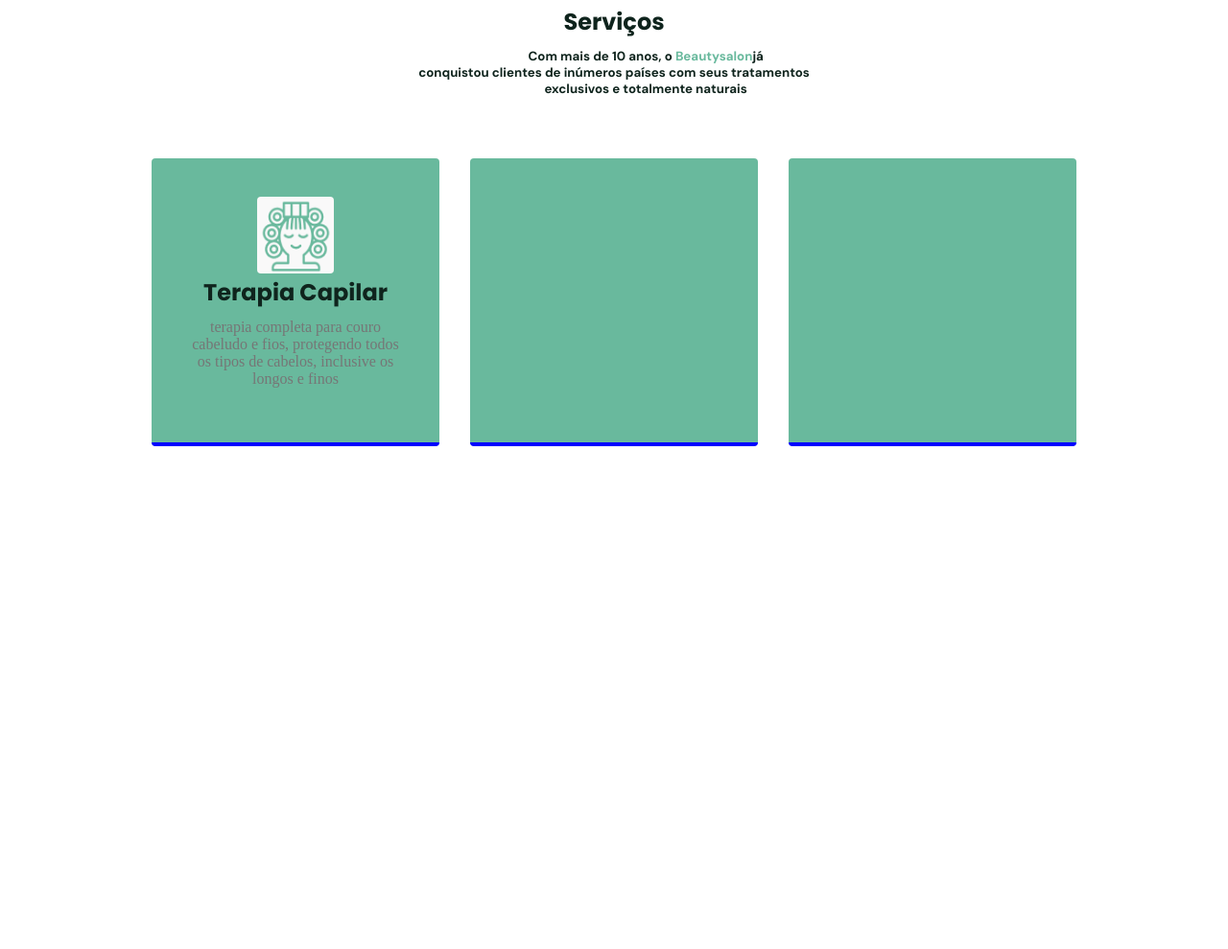
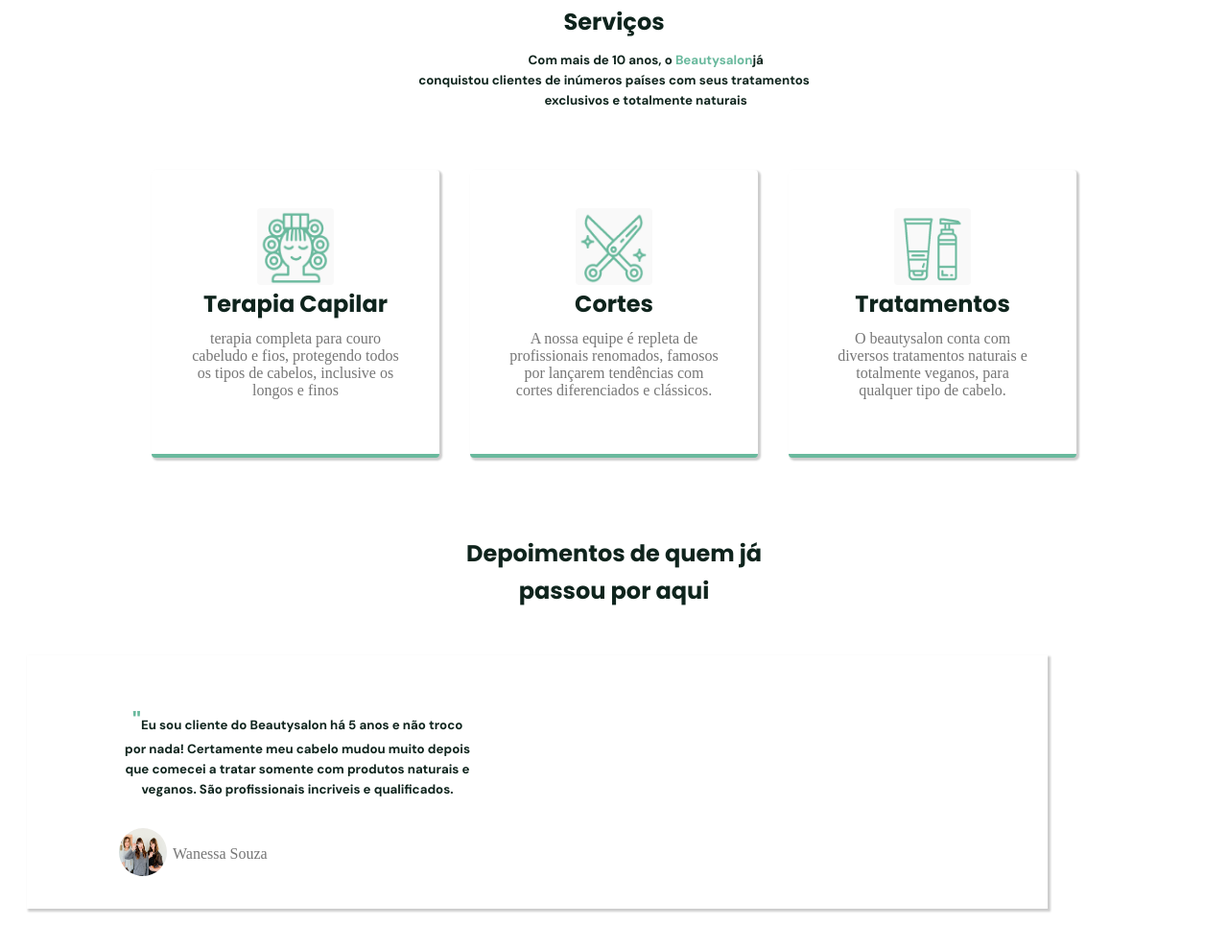
Before and after one commit to LarinhaPrates/3-ano_exercicio03, a website: page src/index.html in a window 1280 px wide. Shown: the part 1045-2034 px from the top of the page at 96% size. Before the commit the page ends 1526 px from the top, so only its background shows below. Drawn offline with Linux system fonts and the light colour scheme.

Commit message:
outras alterações

```diff
--- a/src/index.html
+++ b/src/index.html
@@ -111,10 +111,63 @@
                         </div>
                     </div>
                     <div class="row">
-                        <div class="box"></div>
+                        <div class="box">
+                            <div class="iconeImg">
+                                <img class="icones" src="./assets/img/tesoura.png" alt="" srcset="">
+                            </div>
+                            <div class="titulo">
+                                <h2>Cortes</h2>
+                            </div>
+                            <div class="subtitulo">
+                                <p>A nossa equipe é repleta de</p>
+                                <p>profissionais renomados, famosos</p>
+                                <p>por lançarem tendências com</p>
+                                <p>cortes diferenciados e clássicos.</p>
+                            </div>
+                        </div>
                     </div>
                     <div class="row">
-                        <div class="box"></div>
+                        <div class="box">
+                            <div class="iconeImg">
+                                <img class="icones" src="./assets/img/produto.png" alt="" srcset="">
+                            </div>
+                            <div class="titulo">
+                                <h2>Tratamentos</h2>
+                            </div>
+                            <div class="subtitulo">
+                                <p>O beautysalon conta com</p>
+                                <p>diversos tratamentos naturais e</p>
+                                <p>totalmente veganos, para</p>
+                                <p>qualquer tipo de cabelo.</p>
+                            </div>
+                        </div>
+                    </div>
+                </div>
+                <div class="boxDepoimentos">
+                    <div class="row">
+                        <div class="boxtitulo">
+                            <div class="titulo">
+                                <h2>Depoimentos de quem já</h2>
+                                <h2>passou por aqui</h2>
+                        </div>
+                    </div>
+                    </div>
+                    <div class="boxPostagem">
+                        <div class="box_Comentario">
+                            <div class="SubTitulo">
+                                <h5><span class="parentese">"</span>Eu sou cliente do Beautysalon há 5 anos e não troco</h5>
+                                <h5>por nada! Certamente meu cabelo mudou muito depois</h5>
+                                <h5>que comecei a tratar somente com produtos naturais e</h5>
+                                <h5>veganos. São profissionais incriveis e qualificados.</h5>
+                            </div>
+                            <div class="imgCirculo">
+                                <img class="circulo" src="./assets/img/cabelereiras.png" alt="">
+                                <div class="comentario">
+                                    <p class="comentario">Wanessa Souza</p>
+                                </div>
+                            </div>
+                        </div>
+                        <div class="box_Comentario"></div>
                     </div>
                 </div>
             </div>
--- a/src/styles/main.scss
+++ b/src/styles/main.scss
@@ -5,6 +5,8 @@
 $fontePrincipal: Poppins, sans-serif;
 $fonteTitulo: DM Sans, sans-serif;
 $corDoTextoDoButton: #F9F9F9;
+$corDeFundo1: #FFFFFF;
+
 
 *{
     margin: 0;
@@ -206,6 +208,7 @@
 h5{
     font-family: $fonteTitulo;
     color: $coresDoTitulo;
+    margin-top: 0.3em;
 }
 
 .boxdebaixo{
@@ -227,9 +230,11 @@
 .box{
     width: 300px;
     height: 300px;
-    background-color: #69B99D;
-    border-bottom: 4px solid blue;
+    background-color: $corDeFundo1;
+    border-bottom: 4px solid $corPrincipal;
     border-radius: 4px;
+    box-shadow: 2px 2px 2px 1px rgba(0, 0, 0, 0.2);
+
 }
 
 .icones{
@@ -248,4 +253,69 @@
     display: flex;
     align-items: center;
     justify-content: center;
+    flex-direction: column;
 }
+
+.boxDepoimentos{
+    display: flex;
+    justify-content: center;
+    align-items: center;
+    width: 100%;
+    height: 50%;
+    margin-top: 3em;
+    flex-direction: column;
+}
+
+.box_Comentario{
+    width: 500px;
+    height: 264px;
+    background-color: $corDeFundo1;
+    margin-left: 2em;
+    display: flex;
+    flex-direction: column;
+    border-radius: 4px;
+}
+
+
+.boxPostagem{
+    display: flex;
+    justify-content: center;
+    align-items: center;
+    margin-top: 2em;
+    margin-right: 10em;
+    box-shadow: 2px 2px 2px 1px rgba(0, 0, 0, 0.2);
+}
+
+.SubTitulo{
+    display: flex;
+    align-items: center;
+    justify-content: flex-start;
+    flex-direction: column;
+    margin-top: 3em;
+}
+
+.parentese{
+    font-size: 1.9em;
+}
+
+.imgCirculo{
+    width: 3em;
+    height: 3em;
+    margin-left: 4em;
+    display: flex;
+    margin-top: 2em;
+}
+.circulo{
+    width: 50px;
+    height: 50px;
+    border-radius: 50%;
+    flex-direction: column;
+}
+
+.comentario{
+    width: 25em;
+    height: 50em;
+    display: flex;
+    margin-top: 9px;
+    margin-left: 3px;
+}
```
Also changed, not shown: dist/styles/main.css, src/assets/img/produto.png (added), src/assets/img/tesoura.png (added), 1 other file.
